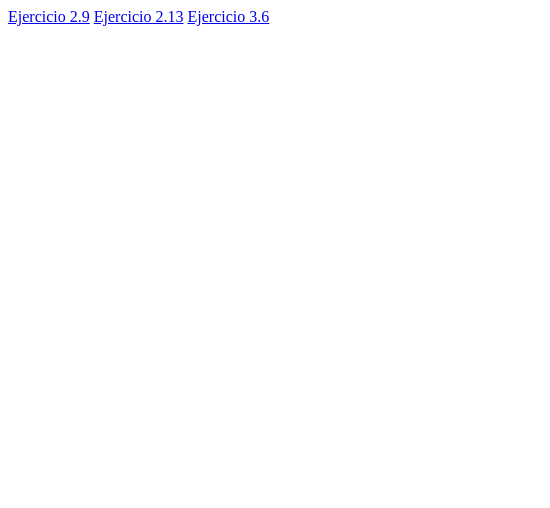
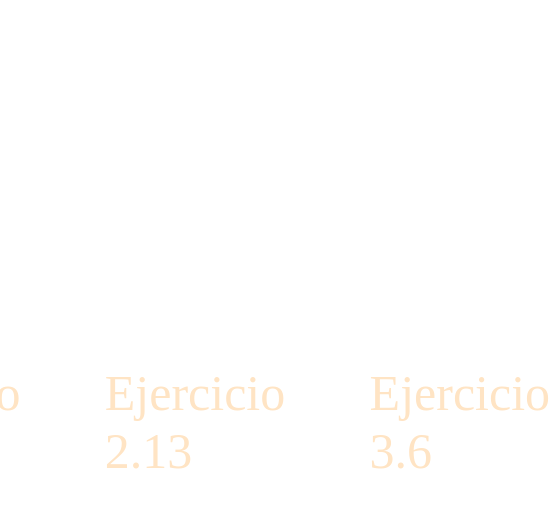
Before and after one commit to Maikol8/Curso, a plain HTML site: page index.html in a window 390 px wide. Shown: the whole page, 550 px wide, since content can reach past the window. Drawn offline with Linux system fonts and the light colour scheme.

Commit message:
Add files via upload

```diff
--- a/index.html
+++ b/index.html
@@ -4,6 +4,14 @@
     <meta charset="UTF-8">
     <meta name="viewport" content="width=device-width, initial-scale=1.0">
     <title>Miguel</title>
+    <style>
+        body{margin:0; display:flex; justify-content: center;
+            align-items: center;height: 100vh;}
+        a{text-decoration: none;color: bisque;font-size: 50px;margin: 5vh;}
+        @media screen and(max-width:600px){
+            body{flex-direction: column;}
+        }
+    </style>
 </head>
 <body>
     <a href="2.,9/the real.html">Ejercicio 2.9</a>
```
